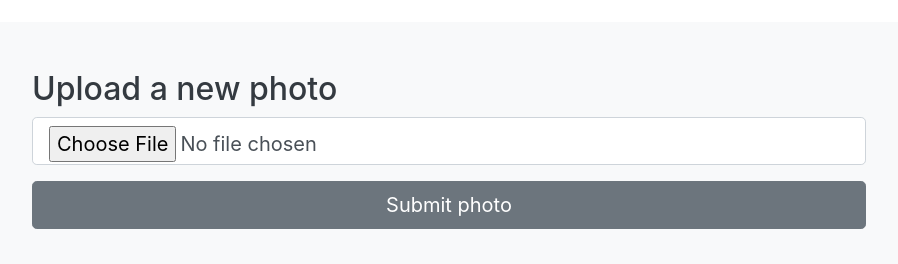
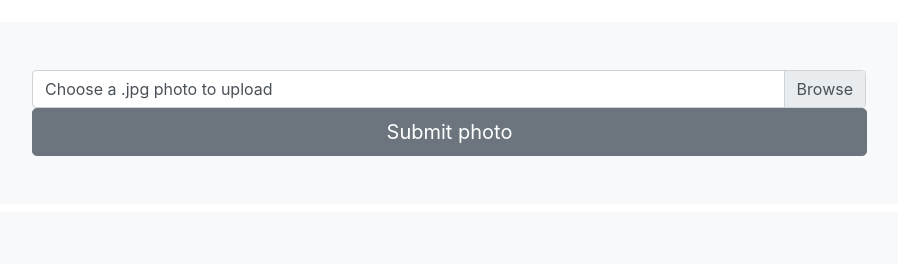
Before and after one commit to jkaske/azure-lab-web, a React (Create React App) app: page / in a window 1280 px wide. Shown: the part 211-475 px from the top of the page, without its empty margins (191-1089 px from the left). Built offline with nearby package versions, Linux system fonts and the light colour scheme; no server answers.

Commit message:
feat: add joke component and working file upload

```diff
--- a/src/App.tsx
+++ b/src/App.tsx
@@ -4,24 +4,9 @@ import { Container, Row, Col } from "react-bootstrap"
 import DisplayThumbnails from "./components/DisplayThumbnails"
 import { BrowserRouter, Switch, Route, Link } from "react-router-dom"
 import ViewImage from "./components/ViewImage"
-import { Joke, getJoke } from "./api/backend"
+import ThisComponentIsAJoke from "./components/Joke"
 
 const App: React.FC = () => {
-  const [joke, setJoke] = useState<Joke>({ text: "Loading a joke ..." })
-
-  useEffect(() => {
-    const getNewJoke = async () => {
-      try {
-        const j = await getJoke()
-        setJoke(j)
-      } catch (err) {
-        setJoke({ text: "Implement /joke endpoint to view a joke here" })
-      }
-    }
-
-    getNewJoke()
-  }, [])
-
   return (
     <BrowserRouter>
       <Container fluid className="w-75">
@@ -36,9 +21,7 @@ const App: React.FC = () => {
         </Row>
         <Row>
           <Col>
-            <blockquote className="blockquote text-center pb-5">
-              <p>{joke ? joke.text : ""}</p>
-            </blockquote>
+            <ThisComponentIsAJoke />
           </Col>
         </Row>
         <Switch>
--- a/src/api/backend.ts
+++ b/src/api/backend.ts
@@ -53,11 +53,8 @@ export const getImageById = async (imageId: string): Promise<Photo> => {
   return body
 }
 
-export const addNewImage = async (formData: FormData): Promise<void> => {
-  const res = await postImageRequest(
-    `${environment.api.baseUrl}/images`,
-    formData
-  )
+export const uploadImage = async (file: File): Promise<void> => {
+  const res = await postImageRequest(`${environment.api.baseUrl}/images`, file)
 }
 
 export const addCommentOnImage = async (
@@ -86,10 +83,10 @@ const postRequest = (url: string, body: unknown): Promise<Response> => {
   })
 }
 
-const postImageRequest = (url: string, body: FormData): Promise<Response> => {
+const postImageRequest = (url: string, body: File): Promise<Response> => {
   return send(url, {
     method: "POST",
-    headers: { "content-type": "image/jpeg" },
+    headers: { "content-type": "application/octet-stream" },
     body,
   })
 }
--- /dev/null
+++ b/src/components/Joke.tsx
@@ -0,0 +1,27 @@
+import React, { useEffect, useState } from "react"
+import { Joke, getJoke } from "../api/backend"
+
+const ThisComponentIsAJoke: React.FC = () => {
+  const [joke, setJoke] = useState<Joke>({ text: "Loading a joke ..." })
+
+  useEffect(() => {
+    const getNewJoke = async () => {
+      try {
+        const j = await getJoke()
+        setJoke(j)
+      } catch (err) {
+        setJoke({ text: "Implement /joke endpoint to view a joke here" })
+      }
+    }
+
+    getNewJoke()
+  }, [])
+
+  return (
+    <blockquote className="blockquote text-center pb-5">
+      <p>{joke ? joke.text : ""}</p>
+    </blockquote>
+  )
+}
+
+export default ThisComponentIsAJoke
--- a/src/components/UploadImage.tsx
+++ b/src/components/UploadImage.tsx
@@ -1,59 +1,58 @@
 import React, { useState } from "react"
-import { Button, Form } from "react-bootstrap"
-import { addNewImage } from "../api/backend"
+import { Button } from "react-bootstrap"
+import { uploadImage } from "../api/backend"
 
 const UploadImage: React.FC = () => {
-  const [selectedFile, setSelectedFile] = useState<File>()
+  const [file, setFile] = useState<File>()
 
-  const onFileChange = async (event: React.ChangeEvent<HTMLInputElement>) => {
+  const handleChange = (event: React.ChangeEvent<HTMLInputElement>) => {
     event.preventDefault()
-    const fileList = event.target.files
-    if (!fileList) return
-    // setSelectedFile(fileList[0])
 
-    const formData = new FormData()
-    formData.append("0", fileList[0])
-
-    await addNewImage(formData)
+    if (event.target.files && event.target.files.length > 0) {
+      setFile(event.target.files[0])
+    }
   }
 
-  const onSubmitForm = async (e: React.FormEvent) => {
-    // required to avoid a reload that aborts the request
-    e.preventDefault()
+  const handleClick = async (event: React.MouseEvent<HTMLButtonElement>) => {
+    event.preventDefault()
 
-    if (selectedFile) {
-      const formData = new FormData()
-
-      formData.append("name", selectedFile.name)
-      formData.append("file", selectedFile)
-
+    if (file) {
       try {
-        await addNewImage(formData)
+        await uploadImage(file)
       } catch (err) {
-        console.error(err)
+        console.log(err)
       }
     }
   }
 
   return (
     <div className="p-5 mb-2 bg-light text-dark">
-      <Form onSubmit={onSubmitForm}>
-        <h2>Upload a new photo</h2>
-        <Form.Group>
+      <div className="input-group">
+        <div className="custom-file">
           <input
-            accept="image/jpeg"
-            className="form-control form-control-lg"
-            id="photo"
-            name="photo"
+            type="file"
+            className="custom-file-input"
+            id="inputGroupFile01"
             multiple={false}
-            type="file"
-            onChange={onFileChange}
+            onChange={handleChange}
           />
-        </Form.Group>
-        <Button type="submit" variant="secondary" size="lg" block>
+          <label className="custom-file-label" htmlFor="inputGroupFile01">
+            {file ? file.name : "Choose a .jpg photo to upload"}
+          </label>
+        </div>
+      </div>
+      <div className="input-group-prepend">
+        <Button
+          type="submit"
+          id="inputGroupFileAddon01"
+          variant="secondary"
+          size="lg"
+          block
+          onClick={handleClick}
+        >
           Submit photo
         </Button>
-      </Form>
+      </div>
     </div>
   )
 }
```
